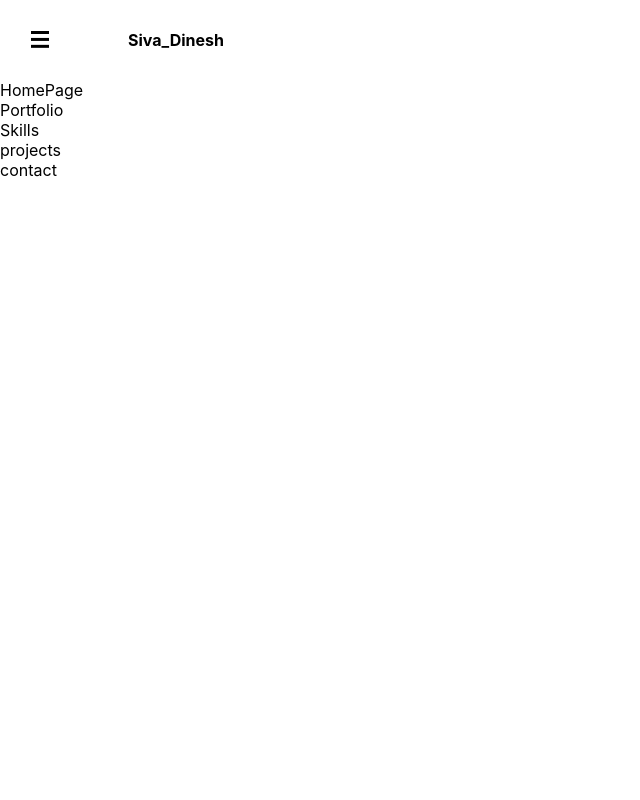
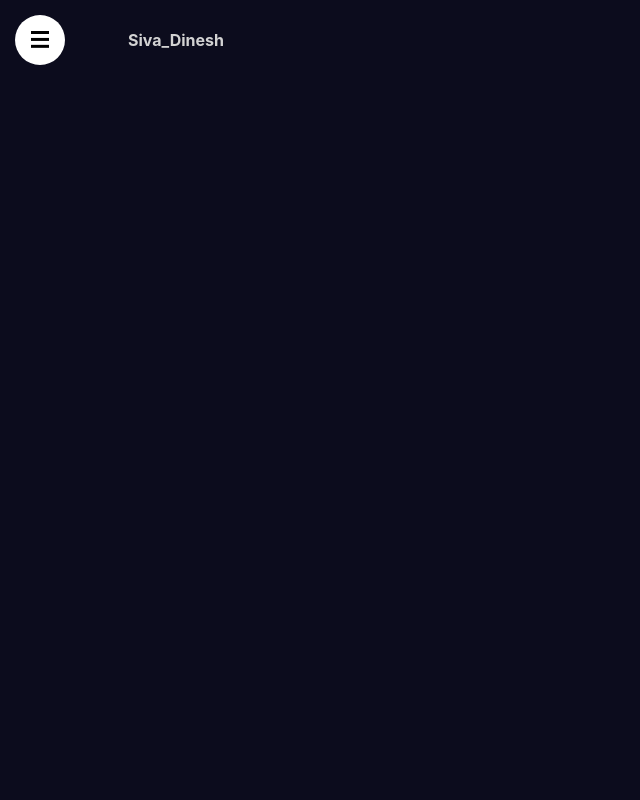
Before and after one commit to kdChary/my-portfolio, a React (Create React App) app: page / in a window 1280 px wide. Shown: the top 800 px of the page, without its empty margins (0-640 px from the left). Built offline with nearby package versions, Linux system fonts and the light colour scheme.

Commit message:
Styling modified

```diff
--- a/src/App.css
+++ b/src/App.css
@@ -1,44 +1,34 @@
+
+/* learned new thing about scroll */
+html{
+  scroll-snap-type: y mandatory;
+  scroll-behavior: smooth;
+}
+
+*{
+  box-sizing: border-box;
+  margin: 0;
+  padding: 0;
+}
+
 body {
-  margin: 0;
   font-family: -apple-system, BlinkMacSystemFont, 'Segoe UI', 'Roboto', 'Oxygen',
     'Ubuntu', 'Cantarell', 'Fira Sans', 'Droid Sans', 'Helvetica Neue',
     sans-serif;
   -webkit-font-smoothing: antialiased;
   -moz-osx-font-smoothing: grayscale;
+  background: #0c0c1d;
+  color: lightgrey;
 }
 
-code {
-  font-family: source-code-pro, Menlo, Monaco, Consolas, 'Courier New',
-    monospace;
+a{
+  text-decoration: none;
+  color: inherit;
+  font-family: 'Cartograph CF';
+  font-weight: 500;
 }
 
-
-@media (prefers-reduced-motion: no-preference) {
-  .App-logo {
-    animation: App-logo-spin infinite 20s linear;
-  }
+section{
+  height: 100vh;
+  scroll-snap-align: center;
 }
-
-.App-header {
-  background-color: #282c34;
-  min-height: 100vh;
-  display: flex;
-  flex-direction: column;
-  align-items: center;
-  justify-content: center;
-  font-size: calc(10px + 2vmin);
-  color: white;
-}
-
-.App-link {
-  color: #61dafb;
-}
-
-@keyframes App-logo-spin {
-  from {
-    transform: rotate(0deg);
-  }
-  to {
-    transform: rotate(360deg);
-  }
-}
```
